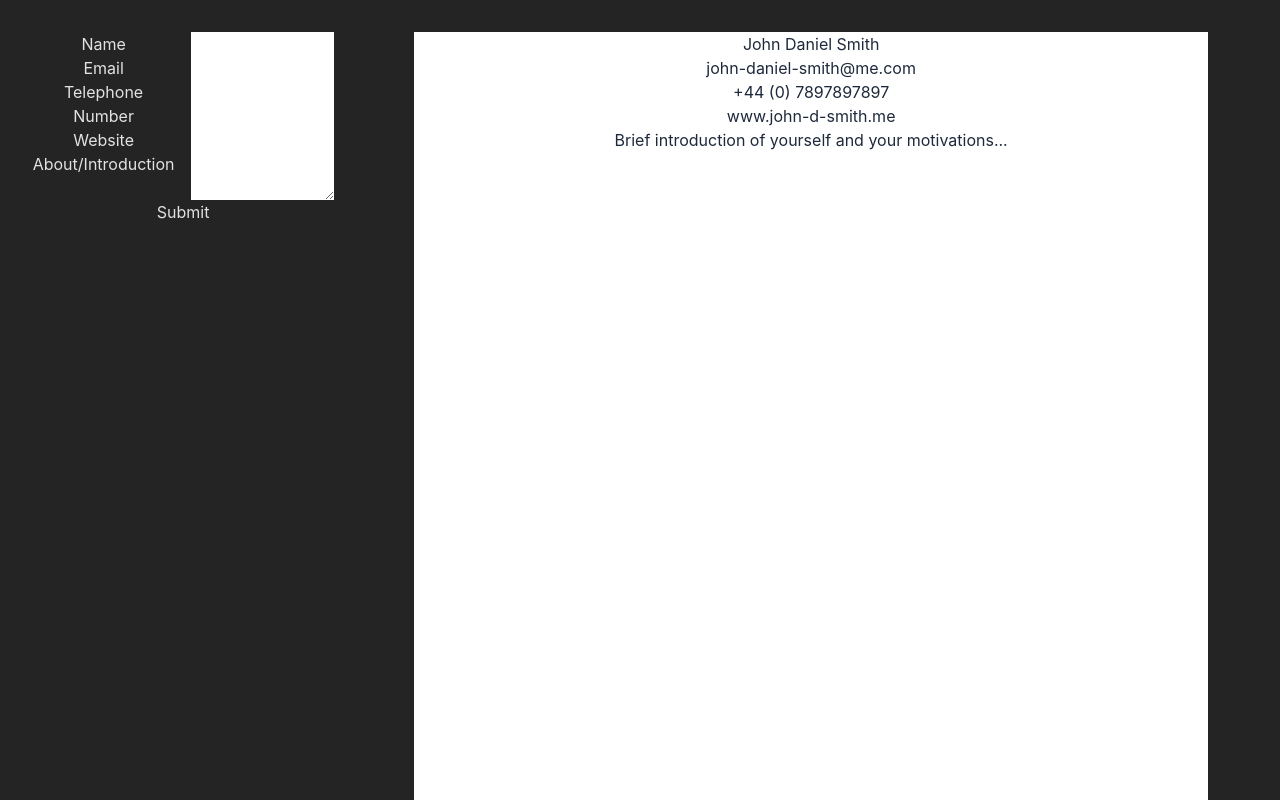
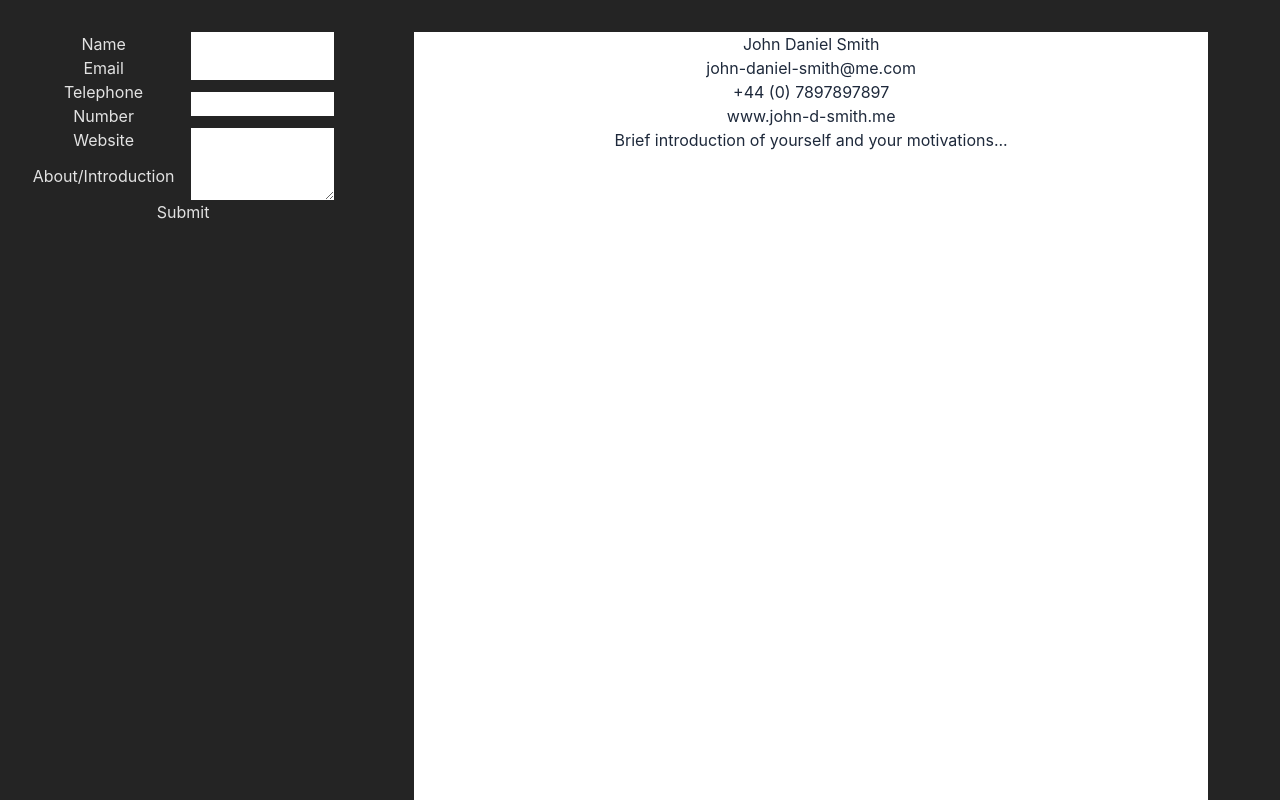
Before and after one commit to owen-addison/odin-react-cv-app, a React (Vite) app: page / in a window 1280 px wide. Shown: the top 800 px of the page. Built offline with nearby package versions, Linux system fonts and the light colour scheme.

Commit message:
[refactor] Use component wrapper for FormGroup - Use the FormGroup component as wrapper to standardise the   implementation of form group elements. - This will improve the usability and overall readability of the code.

```diff
--- a/src/components/Personal.jsx
+++ b/src/components/Personal.jsx
@@ -1,39 +1,26 @@
+import FormGroup from './FormGroup';
+
 function Personal() {
   return (
     <>
       <div className="personal-container">
         <form className="flex flex-col justify-start content-start">
-          <div className="form-group grid ">
-            <label htmlFor="name">Name</label>
-            <input type="text" id="name" name="name" required />
-          </div>
-
-          <div className="form-group">
-            <label htmlFor="email">Email</label>
-            <input type="email" id="email" name="email" required />
-          </div>
-
-          <div className="form-group">
-            <label htmlFor="telephone">Telephone Number</label>
-            <input
-              type="tel"
-              id="telephone"
-              name="telephone"
-              pattern="[+]?[(]?[0-9]{1,4}[)]?[-\s./0-9]*"
-              title="Phone number with +, -, and space. Including country code is encouraged."
-              required
-            />
-          </div>
-
-          <div className="form-group">
-            <label htmlFor="website">Website</label>
-            <input type="url" id="website" name="website" required />
-          </div>
-
-          <div className="form-group">
-            <label htmlFor="about">About/Introduction</label>
-            <textarea id="about" name="about" required></textarea>
-          </div>
+          <FormGroup label="Name" type="text" id="name" required={true} />
+          <FormGroup label="Email" type="email" id="email" required={true} />
+          <FormGroup
+            label="Telephone Number"
+            type="tel"
+            id="telephone"
+            pattern="[+]?[(]?[0-9]{1,4}[)]?[-\s./0-9]*"
+            required={true}
+          />
+          <FormGroup label="Website" type="url" id="website" required={true} />
+          <FormGroup
+            label="About/Introduction"
+            type="textarea"
+            id="about"
+            required={true}
+          />
 
           <button type="submit">Submit</button>
         </form>
```
